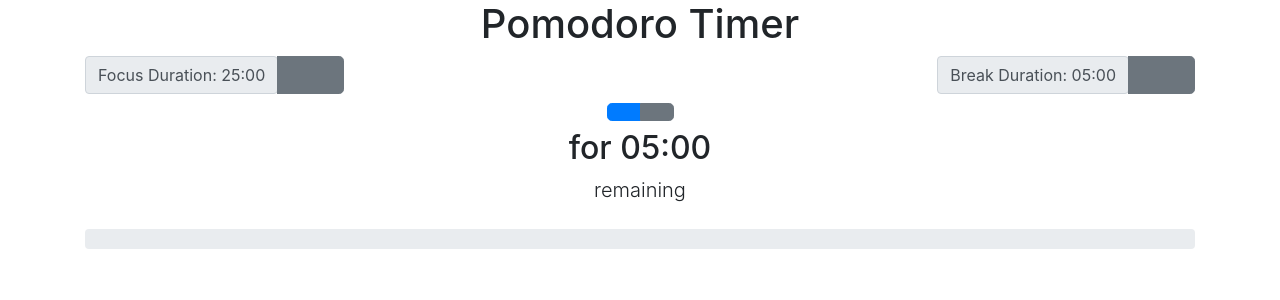
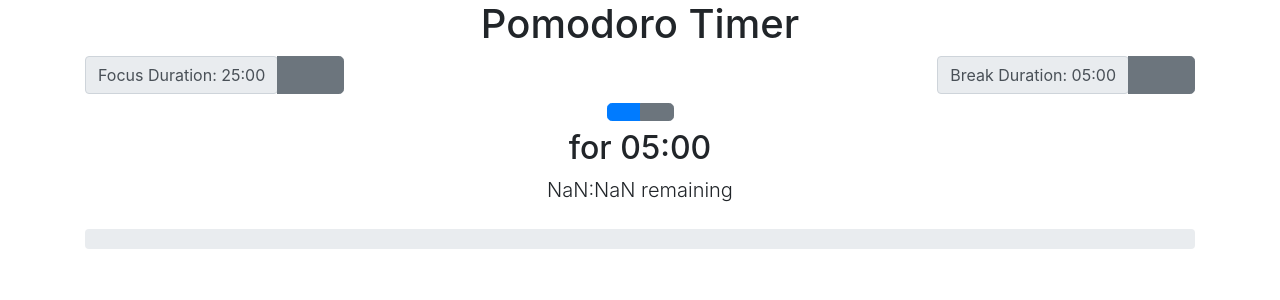
Before and after one commit to chrxtopher/Pomodoro-Project, a React (Create React App) app: page / in a window 1280 px wide. Shown: the top 300 px of the page. Built offline with nearby package versions, Linux system fonts and the light colour scheme; a web font is replaced by a local one.

Commit message:
Time remaining now displays in a  'mm:ss' format.
Also removed some unnecessary comments.

```diff
--- a/src/Break.js
+++ b/src/Break.js
@@ -9,11 +9,10 @@ function Break({
   return (
     <>
       <span className="input-group-text" data-testid="duration-break">
-        {/* TODO: Update this text to display the current break session duration */}
         Break Duration: {minutesToDuration(breakDuration)}
       </span>
       <div className="input-group-append">
-        {/* TODO: Implement decreasing break duration and disable during a focus or break session*/}
+        {/* TODO:disable during a focus or break session*/}
         <button
           type="button"
           className="btn btn-secondary"
@@ -22,7 +21,7 @@ function Break({
         >
           <span className="oi oi-minus" />
         </button>
-        {/* TODO: Implement increasing break duration and disable during a focus or break session*/}
+        {/* TODO:disable during a focus or break session*/}
         <button
           type="button"
           className="btn btn-secondary"
--- a/src/Focus.js
+++ b/src/Focus.js
@@ -12,7 +12,7 @@ function Focus({
         Focus Duration: {minutesToDuration(focusDuration)}
       </span>
       <div className="input-group-append">
-        {/* TODO: Implement decreasing focus duration and disable during a focus or break session */}
+        {/* TODO:disable during a focus or break session */}
         <button
           type="button"
           className="btn btn-secondary"
@@ -21,7 +21,7 @@ function Focus({
         >
           <span className="oi oi-minus" />
         </button>
-        {/* TODO: Implement increasing focus duration  and disable during a focus or break session */}
+        {/* TODO:disable during a focus or break session */}
         <button
           type="button"
           className="btn btn-secondary"
--- a/src/pomodoro/Pomodoro.js
+++ b/src/pomodoro/Pomodoro.js
@@ -2,6 +2,7 @@ import React, { useState } from "react";
 import classNames from "../utils/class-names";
 import useInterval from "../utils/useInterval";
 import { minutesToDuration } from "../utils/duration";
+import { secondsToDuration } from "../utils/duration";
 import Focus from "../Focus";
 import Break from "../Break";
 
@@ -188,16 +189,14 @@ function Pomodoro() {
         {/* TODO: This area should show only when there is an active focus or break - i.e. the session is running or is paused */}
         <div className="row mb-2">
           <div className="col">
-            {/* TODO: Update message below to include current session (Focusing or On Break) total duration */}
             <h2 data-testid="session-title">
               {session?.label} for{" "}
               {session?.label === "Focusing"
                 ? minutesToDuration(focusDuration)
                 : minutesToDuration(breakDuration)}
             </h2>
-            {/* TODO: Update message below correctly format the time remaining in the current session */}
             <p className="lead" data-testid="session-sub-title">
-              {session?.timeRemaining} remaining
+              {secondsToDuration(session?.timeRemaining)} remaining
             </p>
           </div>
         </div>
```
